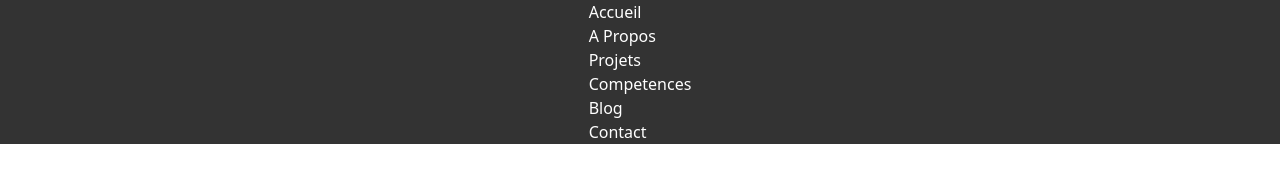
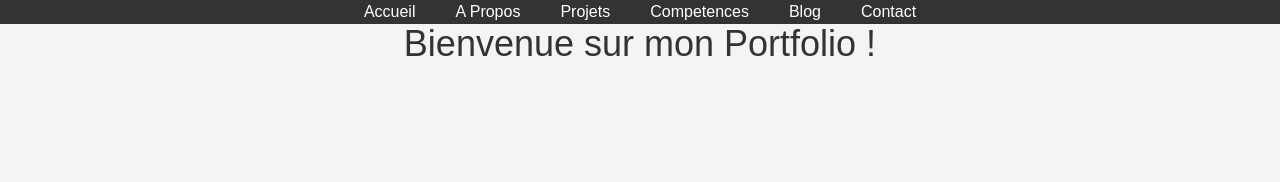
Before and after one commit to Emree66/Emree66.github.io, a plain HTML site: page index.html in a window 1280 px wide. Drawn offline with nearby package versions, Linux system fonts and the light colour scheme.

Commit message:
version fonctionnelle avec css

```diff
--- a/assets/css/style.css
+++ b/assets/css/style.css
@@ -1,7 +1,3 @@
-<<<<<<< HEAD
-@import "tailwindcss";
-
-=======
 /* General styles */
 body {
     font-family: Arial, sans-serif;
@@ -60,4 +56,3 @@ footer {
         flex-direction: column;
     }
 }
->>>>>>> 15cc493 (test liaison css)
--- a/index.html
+++ b/index.html
@@ -3,23 +3,34 @@
     <head>
             <meta name="description" content="Portfolio créé par Emre SANAL. Etudiant en informatique, je souhaite me spécialiser en développement IA. Je suis actuellement en alternance. Compétences : html, css, php, python, sql, android.">
             <title>Portfolio | Emre SANAL - Étudiant Informatique</title>
-
             <meta name="viewport" content="width=device-width, initial-scale=1.0">
             <meta creator="Emre SANAL">
+            <!--
+            ========================================================================
+            Protection
+            ~~~~~~~~~~~~~~~~~~~~~~~~~~~~~~~~~~~~~~~~~~~~~~~~~~~~~~~~~~~~~~~~~~~~~~~~
+            Author          : Emre SANAL
+            ~~~~~~~~~~~~~~~~~~~~~~~~~~~~~~~~~~~~~~~~~~~~~~~~~~~~~~~~~~~~~~~~~~~~~~~~
+            Copyright (c) 2024 - Emre SANAL
+            ========================================================================
+            -->
             <meta charset="utf-8">
             <link href="https://cdn.jsdelivr.net/npm/tailwindcss@2.2.19/dist/tailwind.min.css" rel="stylesheet">
-        <link rel="stylesheet" type="text/css" href="/assets/css/style.css">
+            <link rel="stylesheet" type="text/css" href="../assets/css/style.css">
     </head>
     <body>
         <nav>
-        <ul>
-            <li><a href="views/accueil.html">Accueil</a></li>
-            <li><a href="views/aPropos.html">A Propos</a></li>
-            <li><a href="views/projets.html">Projets</a></li>
-            <li><a href="views/competences.html">Competences</a></li>
-            <li><a href="views/blog.html">Blog</a></li>
-            <li><a href="views/contact.html">Contact</a></li>
+            <ul class="flex justify-center">
+                <li><a href="index.html">Accueil</a></li>
+                <li><a href="/views/aPropos.html">A Propos</a></li>
+                <li><a href="/views/projets.html">Projets</a></li>
+                <li><a href="/views/competences.html">Competences</a></li>
+                <li><a href="/views/blog.html">Blog</a></li>
+                <li><a href="/views/contact.html">Contact</a></li>
             </ul>
         </nav>
+        <h1 class="text-4xl text-center">
+            Bienvenue sur mon Portfolio !
+        </h1>
     </body>
 </html>
```
Also changed, not shown: views/aPropos.html (+0 -20 lines), views/blog.html (+0 -20 lines), views/competences.html (+0 -20 lines), views/contact.html (+0 -20 lines), views/projets.html (+0 -20 lines). Lines whose indentation alone changed are shown as unchanged.
